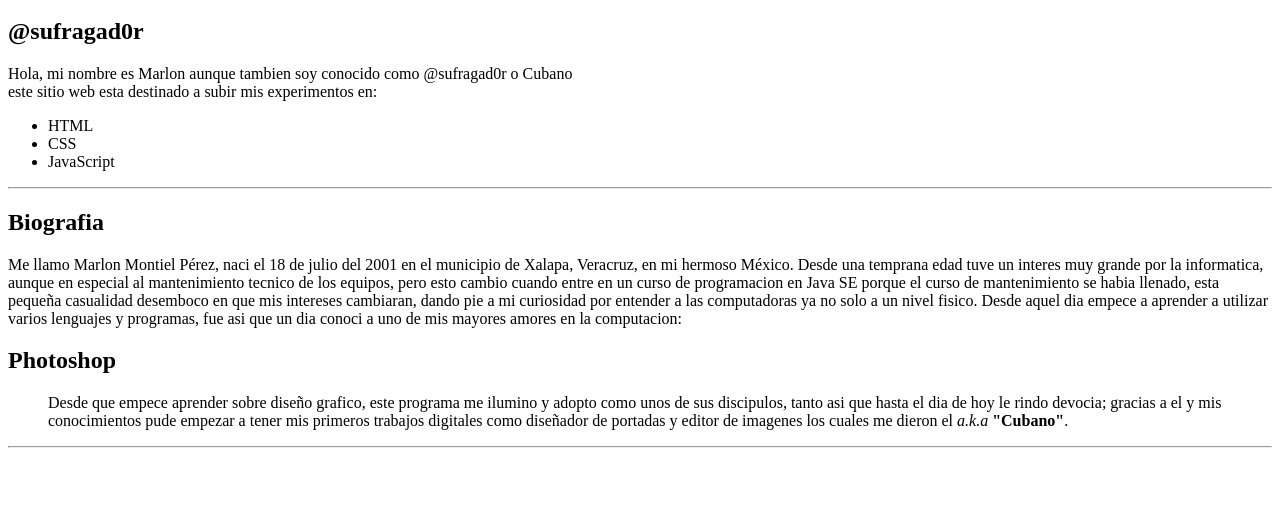
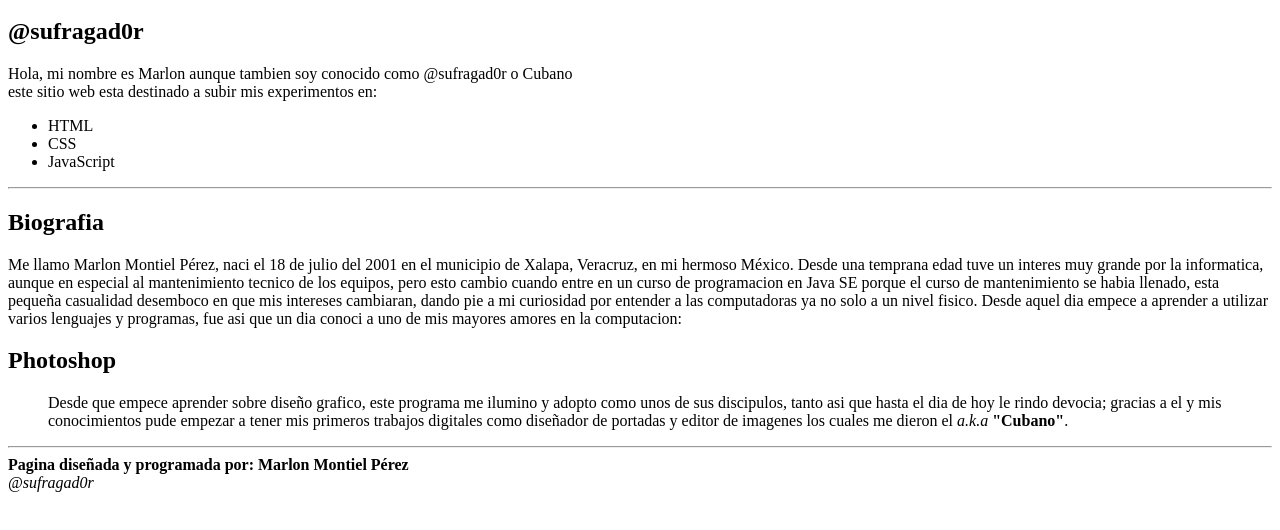
Before and after one commit to sufragad0r/MProject, a plain HTML site: page index.html in a window 1280 px wide. Shown: the part 136-666 px from the top of the page. Drawn offline with Linux system fonts and the light colour scheme.

Commit message:
Agregue un footer

```diff
--- a/index.html
+++ b/index.html
@@ -44,5 +44,10 @@
     </p>
     <hr>
     </main>
+    <footer>
+        <b>Pagina diseñada y programada por: Marlon Montiel Pérez</b>
+        <br>
+        <i>@sufragad0r</i>
+    </footer>
    </body>
 </html>
```
